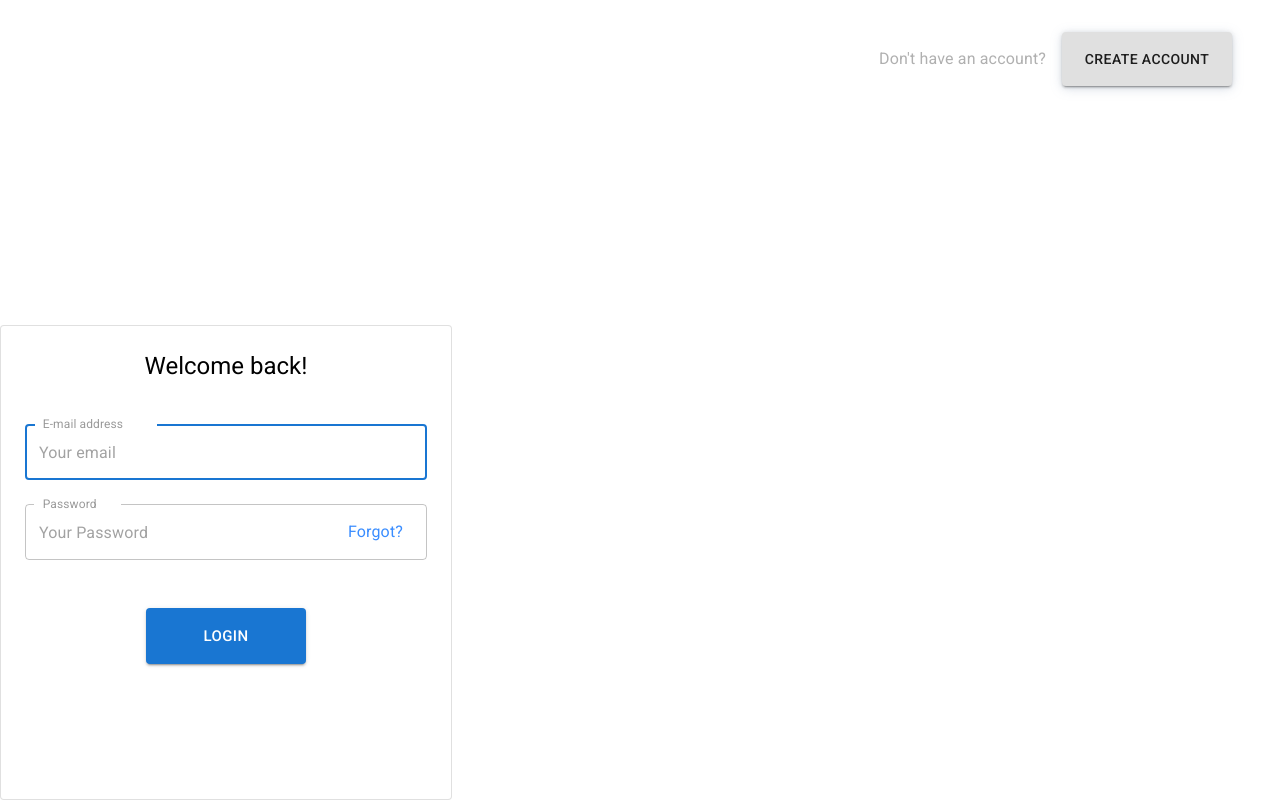
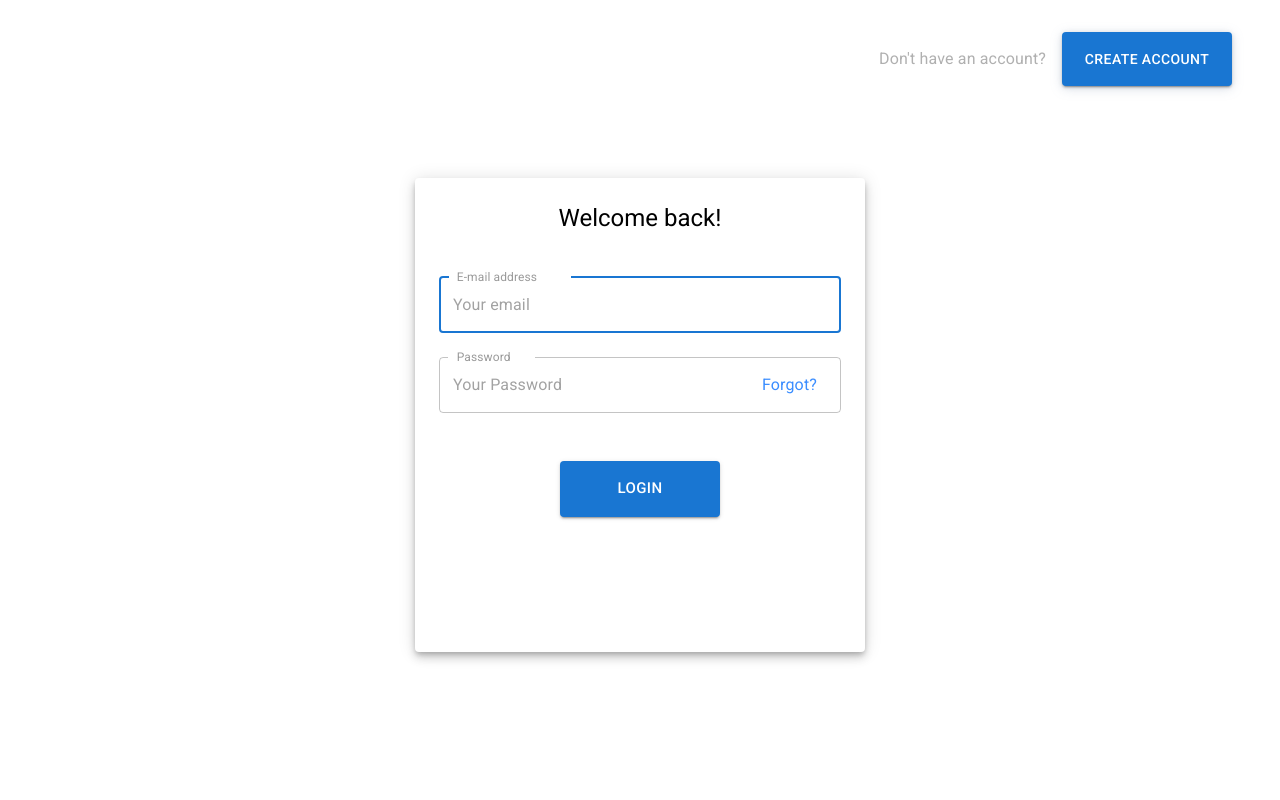
Before and after one commit to chipndell/fun-kickoff-project, a React (Create React App) app in the folder client/: page /login in a window 1280 px wide. Built offline with nearby package versions, Linux system fonts and the light colour scheme; no server answers.

Commit message:
Login Form Complete

```diff
--- a/client/src/components/AuthHeader/AuthHeader.tsx
+++ b/client/src/components/AuthHeader/AuthHeader.tsx
@@ -23,7 +23,7 @@ const AuthFooter = ({ linkTo, asideText, btnText }: Props): JSX.Element => {
       className={classes.authHeader}
     >
       <Typography className={classes.accAside}>{asideText}</Typography>
-      <Button component={Link} to={linkTo} color="inherit" className={classes.accBtn} variant="contained">
+      <Button component={Link} to={linkTo} color="primary" className={classes.accBtn} variant="contained">
         {btnText}
       </Button>
     </Box>
--- a/client/src/pages/Login/Login.tsx
+++ b/client/src/pages/Login/Login.tsx
@@ -37,7 +37,7 @@ export default function Login(): JSX.Element {
 
   return (
     <Grid container component="main" className={classes.root}>
-      <Grid item xs={12} elevation={6} component={Paper} square>
+      <Grid item xs={12} component={Paper} square>
         <Box
           display="flex"
           justifyContent="space-between"
@@ -46,8 +46,9 @@ export default function Login(): JSX.Element {
           className={classes.authWrapper}
         >
           <AuthHeader linkTo="/signup" asideText="Don't have an account?" btnText="Create account" />
-          <Box alignContent="center" justifyContent="center">
-            <Paper variant="outlined" elevation={6} className={classes.paper}>
+        </Box>
+        <Box display="flex" alignItems="center" justifyContent="center" height="80%">
+          <Paper elevation={6} className={classes.paper}>
             <Box width="100%" maxWidth={450} p={3} alignSelf="center">
               <Grid container>
                 <Grid item xs>
@@ -61,7 +62,6 @@ export default function Login(): JSX.Element {
             <Box p={1} alignSelf="center" />
           </Paper>
         </Box>
-        </Box>
       </Grid>
     </Grid>
   );
--- a/client/src/pages/Login/useStyles.ts
+++ b/client/src/pages/Login/useStyles.ts
@@ -8,7 +8,6 @@ const useStyles = makeStyles(() => ({
     },
   },
   authWrapper: {
-    minHeight: '100vh',
     paddingTop: 23,
   },
   welcome: {
```
Lines whose indentation alone changed are shown as unchanged.
